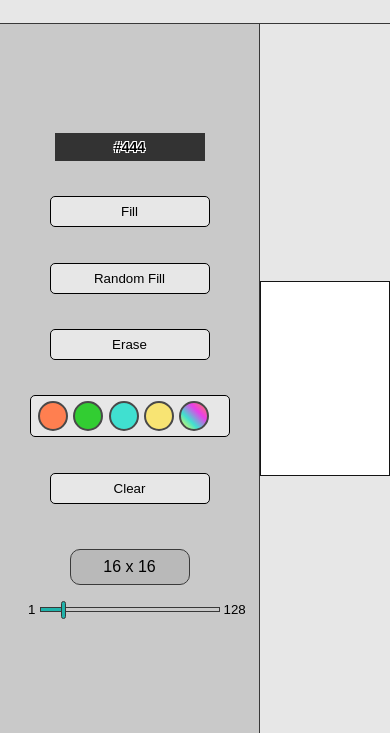
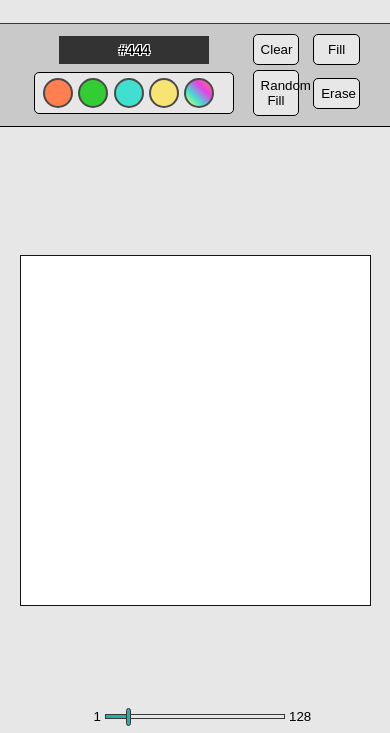
Before and after one commit to Hex0x13/Etch-a-Sketch, a plain HTML site: page index.html in a window 390 px wide. Shown: the part 111-844 px from the top of the page. Drawn offline with Linux system fonts and the light colour scheme.

Commit message:
update responsiveness

```diff
--- a/index.html
+++ b/index.html
@@ -8,6 +8,7 @@
   <link rel="stylesheet" href="styles/style.css">
   <link rel="stylesheet" href="styles/slider.css">
   <link rel="stylesheet" href="styles/side-bar.css">
+  <link rel="stylesheet" href="styles/portrait.css">
   <script src="src/index.js" defer></script>
 </head>
 
--- /dev/null
+++ b/styles/portrait.css
@@ -0,0 +1,83 @@
+@media (max-width: 766px) {
+
+  .title {
+    font-size: 10vw;
+  }
+
+  main {
+    flex-direction: column;
+    justify-content: center;
+    align-items: center;
+    width: 100%;
+    padding: 0;
+    margin: 0;
+  }
+
+  .container {
+    width: 90vw;
+    height: 90vw;
+  }
+
+  .side-bar {
+    display: grid;
+    grid-template-areas:
+    "color-text color-text clear pen"
+    "color-pick color-pick random erase";
+    width: 100%;
+    max-width: 100%;
+    gap: 0;
+    margin: 0;
+    justify-content: space-between;
+    align-content: center;
+    justify-items: center;
+    padding: 10px 30px;
+    gap: 5px;
+    border: none;
+    border-bottom: 1px solid black;
+  }
+
+  .side-bar-element.color{
+    grid-area: color-pick;
+  }
+
+  .side-bar-element {
+    width: 12vw;
+    margin: 0;
+  }
+
+  #pen-color {
+    grid-area: color-text;
+  }
+
+  .side-bar-element.clear {
+    grid-area: clear;
+  }
+
+  .side-bar-element.pen {
+    grid-area: pen;
+  }
+
+  .side-bar-element.rainbow {
+    grid-area: random;
+  }
+
+  .side-bar-element.erase {
+    grid-area: erase;
+  }
+
+  .grid-size {
+    transform: translateY(300%);
+    width: 90px;
+    padding: 5px;
+    font-size: 14px;
+  }
+
+  .slider {
+    position: fixed;
+    bottom: 2px;
+  }
+
+  .slider:hover .grid-size {
+    transform: translateY(0%);
+  }
+}
--- a/styles/style.css
+++ b/styles/style.css
@@ -47,8 +47,8 @@ header {
 .container {
   display: flex;
   flex-direction: column;
-  width: 50vw;
-  height: 50vw;
+  width: 60vw;
+  height: 60vw;
   max-height: 680px;
   max-width: 680px;
   margin: auto;
```
